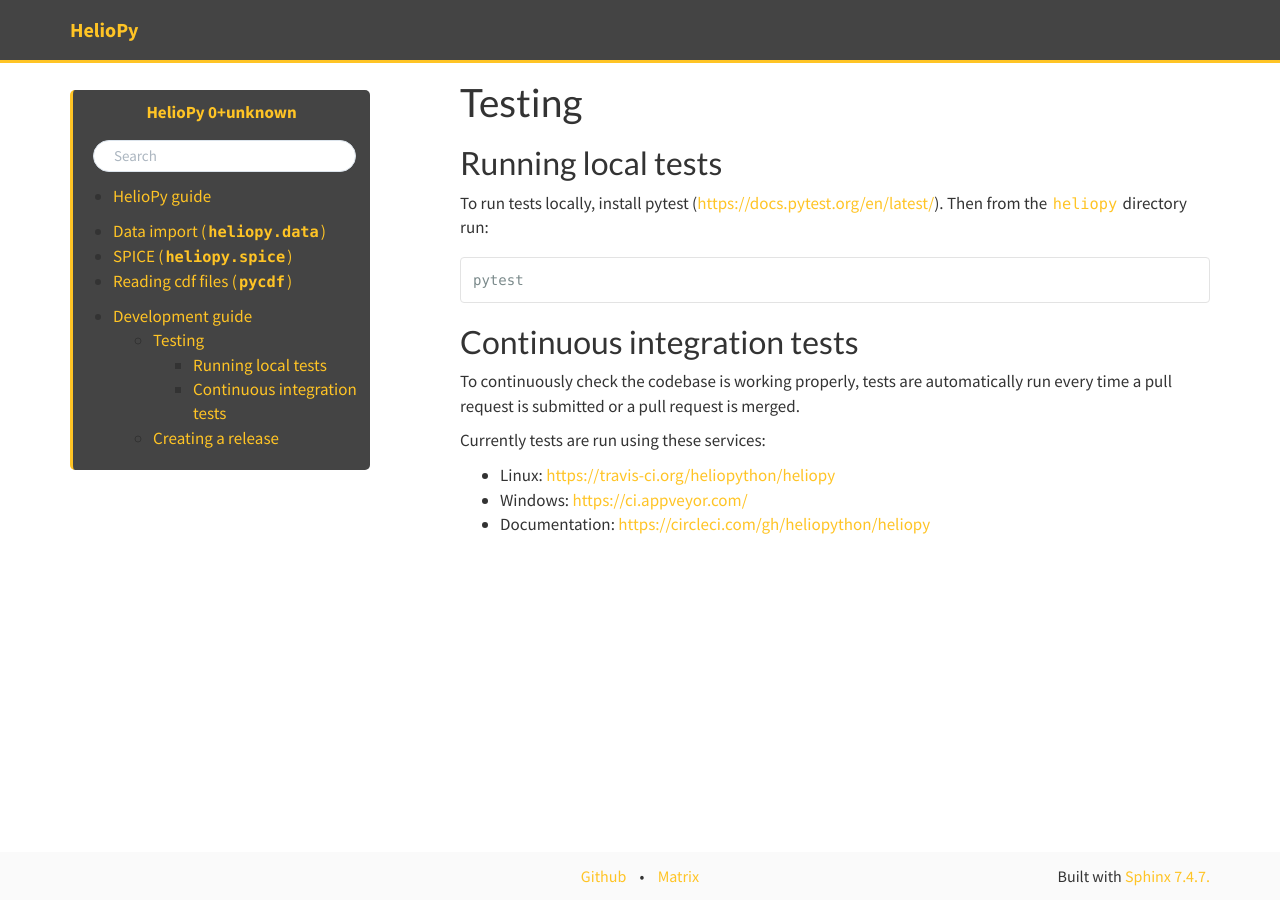
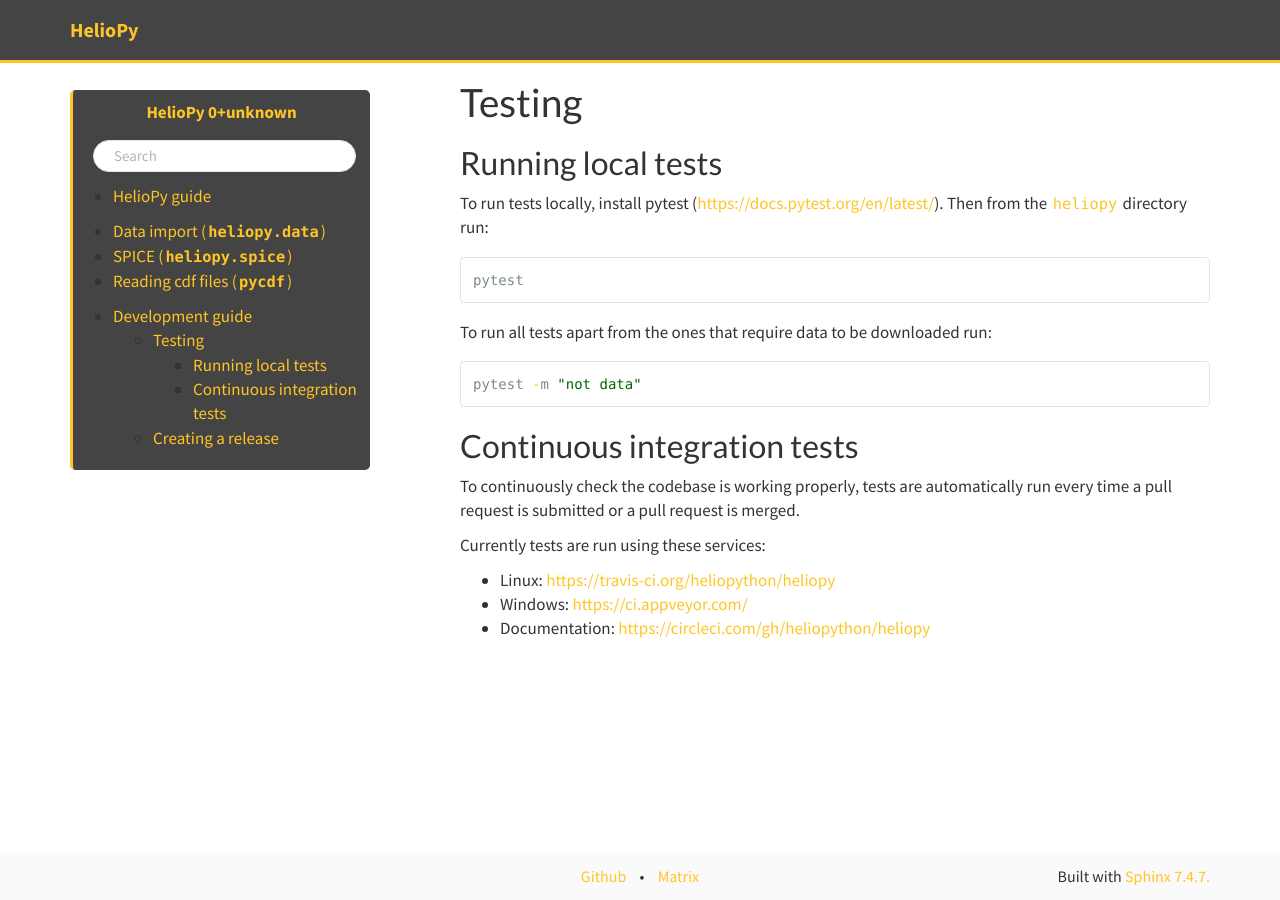
Before and after one commit to heliopython/heliopy, a Sphinx documentation site: the page built from doc/source/development/testing.rst, in a window 1280 px wide. Built offline with Sphinx 7.4.7, drawn with Linux system fonts in a browser that asks for light colours; pages that are not in the unit, such as notebooks, are missing from menus.

Commit message:
Add note about running tests without data to docs

```diff
--- a/doc/source/development/testing.rst
+++ b/doc/source/development/testing.rst
@@ -7,6 +7,10 @@ To run tests locally, install pytest (https://docs.pytest.org/en/latest/).
 Then from the :file:`heliopy` directory run::
 
   pytest
+
+To run all tests apart from the ones that require data to be downloaded run::
+
+   pytest -m "not data"
 
 Continuous integration tests
 ----------------------------
```
